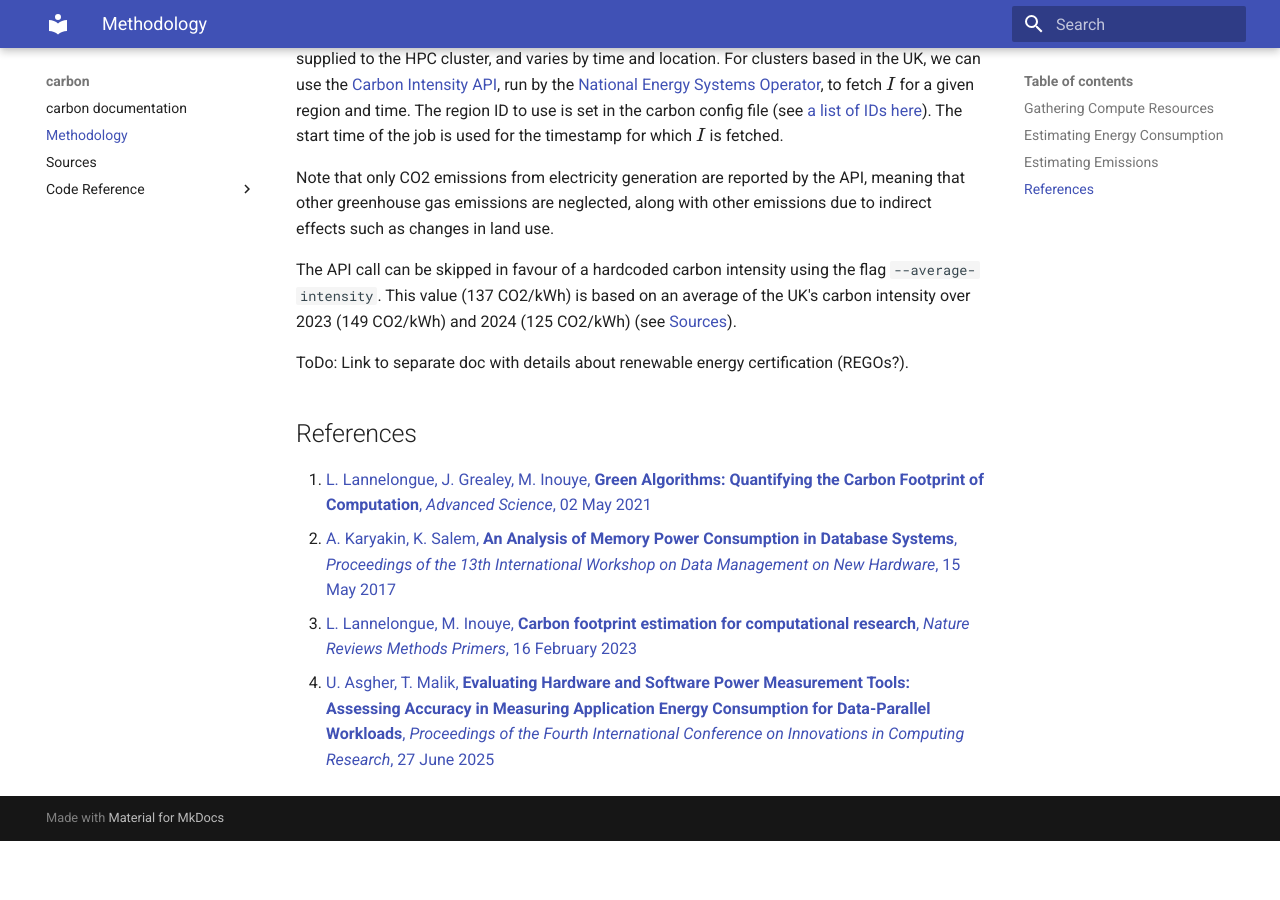
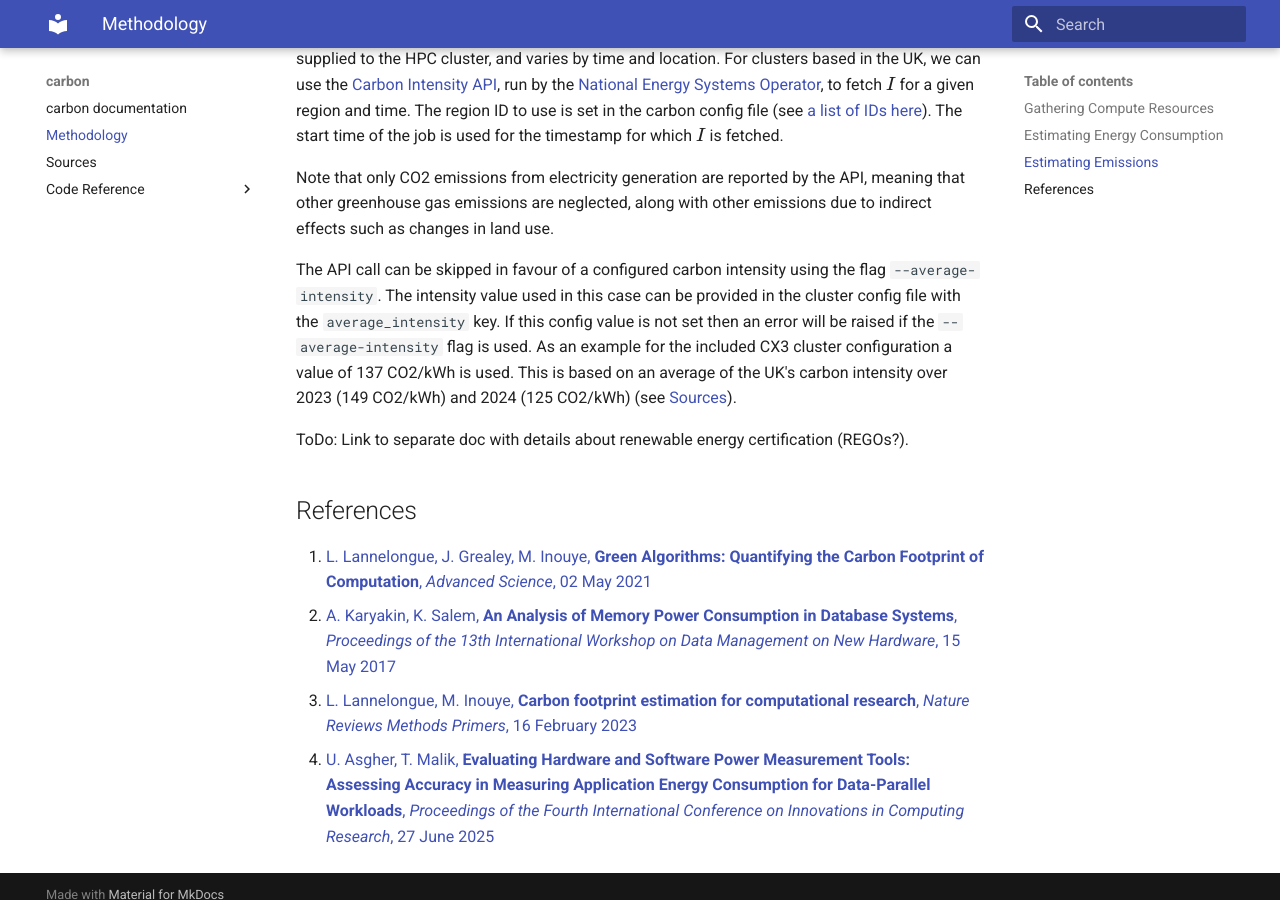
Before and after one commit to ImperialCollegeLondon/carbon, an MkDocs documentation site: the page built from docs/methodology.md, in a window 1280 px wide and 900 px high, scrolled down 2259 px. Built offline with MkDocs 1.6.1 and Material for MkDocs 9.7.7, drawn with Linux system fonts in a browser that asks for light colours; formulas are drawn with MathJax 3; before the commit the page ends 3100 px from its top, so only the background shows below that.

Commit message:
Update documentation on configurable average intensity

```diff
--- a/docs/methodology.md
+++ b/docs/methodology.md
@@ -71,8 +71,9 @@ The start time of the job is used for the timestamp for which $I$ is fetched.
 
 Note that only CO2 emissions from electricity generation are reported by the API, meaning that other greenhouse gas emissions are neglected, along with other emissions due to indirect effects such as changes in land use.
 
-The API call can be skipped in favour of a hardcoded carbon intensity using the flag `--average-intensity`.
-This value (137 CO2/kWh) is based on an average of the UK's carbon intensity over 2023 (149 CO2/kWh) and 2024 (125 CO2/kWh) (see [Sources](sources.md#uk-average-carbon-intensities)).
+The API call can be skipped in favour of a configured carbon intensity using the flag `--average-intensity`.
+The intensity value used in this case can be provided in the cluster config file with the `average_intensity` key. If this config value is not set then an error will be raised if the `--average-intensity` flag is used.
+As an example for the included CX3 cluster configuration a value of 137 CO2/kWh is used. This is based on an average of the UK's carbon intensity over 2023 (149 CO2/kWh) and 2024 (125 CO2/kWh) (see [Sources](sources.md#uk-average-carbon-intensities)).
 
 ToDo: Link to separate doc with details about renewable energy certification (REGOs?).
 
```
Also changed, not shown: README.md (+1 -1 lines).
